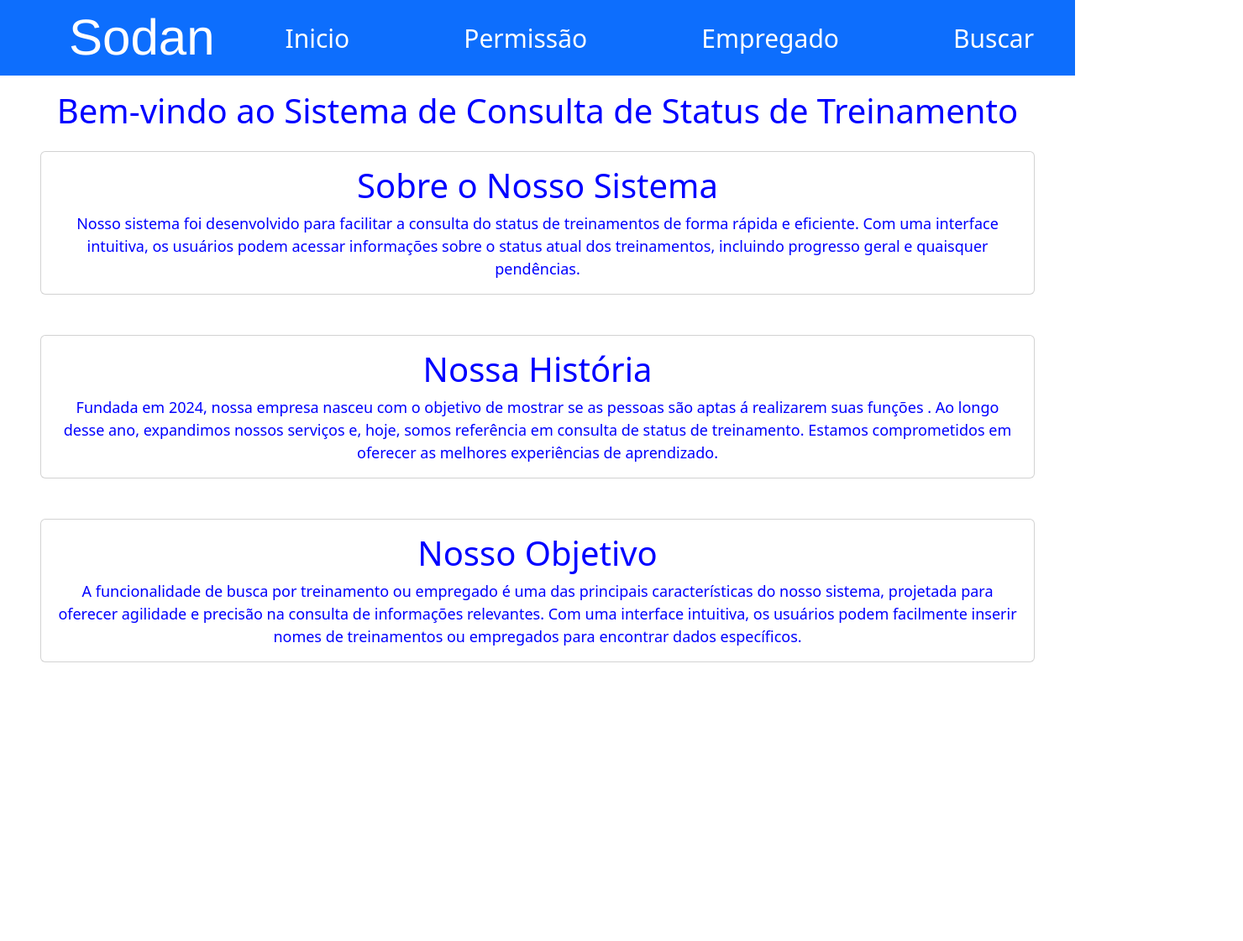
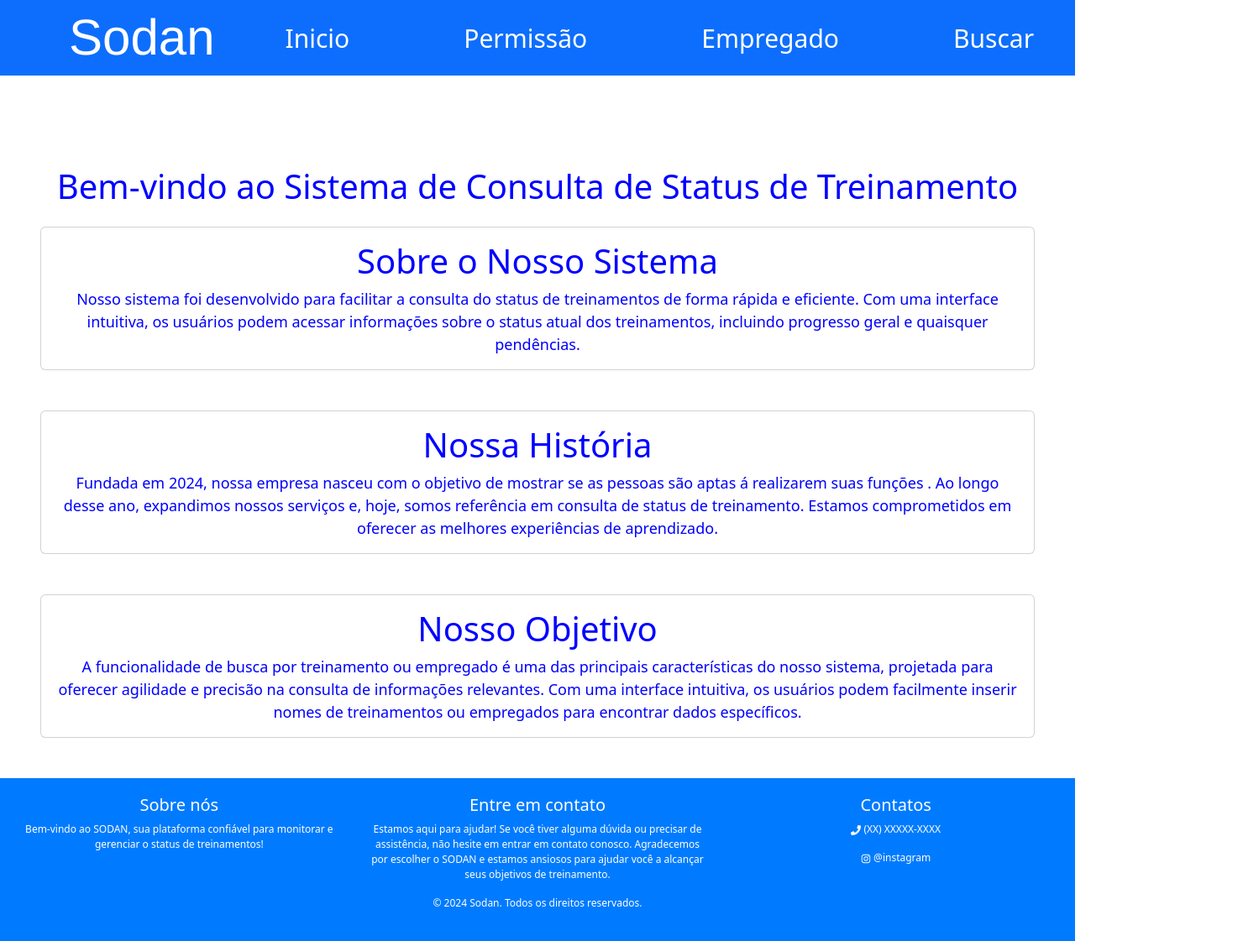
Before and after one commit to VictorioCN/Sodan, a React (Create React App) app: page /home in a window 1280 px wide. Shown: the whole page at 84% size, 1480 px wide, since content can reach past the window. Before the commit the page ends 837 px from the top, so only its background shows below. Built offline with nearby package versions, Linux system fonts and the light colour scheme.

Commit message:
Adicionando o Footer

```diff
--- a/package.json
+++ b/package.json
@@ -10,6 +10,7 @@
     "react": "^18.3.1",
     "react-bootstrap": "^2.10.5",
     "react-dom": "^18.3.1",
+    "react-icons": "^5.3.0",
     "react-router-dom": "^6.27.0",
     "react-scripts": "5.0.1",
     "web-vitals": "^2.1.4"
--- a/src/App.js
+++ b/src/App.js
@@ -2,28 +2,39 @@ import 'bootstrap/dist/css/bootstrap.css';
 import './App.css';
 
 import MyLogin from './pages/MyLogin.jsx';
-// import MyNavBar from './components/MyNavBar.jsx';
+import MyNavBar from './components/MyNavBar.jsx';
 import Permissao from './pages/Permissao.jsx';
 import Buscar from './pages/Buscar.jsx';
 import Home from './pages/Home.jsx';
+import MyFooter from './components/MyFooter.jsx';
 
-import { BrowserRouter, Route, Routes } from 'react-router-dom';
-
+import { BrowserRouter, Route, Routes, useLocation } from 'react-router-dom';
 
 function App() {
+  const location = useLocation();
+
   return (
     <div className="App">
-      <BrowserRouter>
-        {/* <MyNavBar /> */}
-        <Routes>
-          <Route path='/' element={<MyLogin/>} />
-          <Route path='/home' element={<Home/>}/>
-          <Route path='/permissao' element={<Permissao/>} />
-          <Route path='/buscar' element={<Buscar/>} />
-        </Routes>
-      </BrowserRouter>
+      {/* Renderiza o Navbar apenas se não estiver na página de login */}
+      {location.pathname !== '/' && <MyNavBar />}
+
+      <Routes>
+        <Route path='/' element={<MyLogin />} />
+        <Route path='/home' element={<Home />} />
+        <Route path='/permissao' element={<Permissao />} />
+        <Route path='/buscar' element={<Buscar />} />
+      </Routes>
+
+      {/* Renderiza o footer apenas se não estiver na página de login */}
+      {location.pathname !== '/' && <MyFooter />}
     </div>
   );
 }
 
-export default App;
+export default function AppWrapper() {
+  return (
+    <BrowserRouter>
+      <App />
+    </BrowserRouter>
+  );
+}
--- /dev/null
+++ b/src/components/MyFooter.jsx
@@ -0,0 +1,35 @@
+import React from 'react';
+import { Container, Row, Col } from 'react-bootstrap';
+import { FaPhone, FaInstagram } from 'react-icons/fa';
+import style from './MyFooter.module.css';
+
+function Footer() {
+  return (
+    <footer className={style.footer}>
+      <Container fluid> {/* Mudar para fluid */}
+        <Row>
+          <Col md={4}>
+            <h5>Sobre nós</h5>
+            <p>Bem-vindo ao SODAN, sua plataforma confiável para monitorar e gerenciar o status de treinamentos!</p>
+          </Col>
+          <Col md={4}>
+            <h5>Entre em contato</h5>
+            <p>Estamos aqui para ajudar! Se você tiver alguma dúvida ou precisar de assistência, não hesite em entrar em contato conosco. Agradecemos por escolher o SODAN e estamos ansiosos para ajudar você a alcançar seus objetivos de treinamento.</p>
+          </Col>
+          <Col md={4}>
+            <h5>Contatos</h5>
+            <p><FaPhone /> (XX) XXXXX-XXXX</p>
+            <p><FaInstagram /> @instagram</p>
+          </Col>
+        </Row>
+        <Row>
+          <Col className="text-center">
+            <p>© 2024 Sodan. Todos os direitos reservados.</p>
+          </Col>
+        </Row>
+      </Container>
+    </footer>
+  );
+}
+
+export default Footer;
--- /dev/null
+++ b/src/components/MyFooter.module.css
@@ -0,0 +1,11 @@
+.footer {
+  background-color: #007bff; /* cor de fundo */
+  padding: 20px 0; /* padding superior e inferior, ajuste conforme necessário */
+  color: white; /* cor do texto */
+  font-size: 12px; /* tamanho da fonte */
+  position: relative; /* ou fixed, dependendo do que você deseja */
+  bottom: 0;
+  left: 0;
+  width: 100%; /* ocupa toda a largura */
+  margin: 0; /* remove margens externas */
+}
--- a/src/components/MyNavBar.jsx
+++ b/src/components/MyNavBar.jsx
@@ -8,7 +8,7 @@ const MyNavBar = () => {
   return (
     <div>
         <>
-      <Navbar className={style.barra} fixed="top"  bg="primary">
+      <Navbar className={style.barra} bg="primary">
         <Container>
           <Navbar.Brand className={style.Logo} href="/home">Sodan</Navbar.Brand>
           <Nav className={style.Nav}>
--- a/src/components/MyNavBar.module.css
+++ b/src/components/MyNavBar.module.css
@@ -3,13 +3,18 @@
     text-align: left;
     font-family: 'Franklin Gothic Medium', 'Arial Narrow', Arial, sans-serif;
     color: white;
-
 }
 
 
 .barra{
     height: 90px;
     font-size:larger;
+    padding: 10px 0;
+    position: relative;
+    top: 0;
+    left: 0;
+    width: 100%;
+    z-index: 1000;
 }
 
 .Nav{
--- a/src/pages/Buscar.jsx
+++ b/src/pages/Buscar.jsx
@@ -1,7 +1,6 @@
 import React, { useState } from 'react';
 import { Form, Button, Container, Row, Col } from 'react-bootstrap';
 import style from './Buscar.module.css'
-import MyNavBar from '../components/MyNavBar.jsx';
 
 const Buscar = () => {
   const [buscarTermo, setBuscarTermo] = useState('');
@@ -15,7 +14,6 @@ const Buscar = () => {
 
   return (
     <Container className={style.container}>
-      <MyNavBar/>
       <Row className={style.row}>
         <Col md={8}>
           <Form onSubmit={handleSearch}>
--- a/src/pages/Home.jsx
+++ b/src/pages/Home.jsx
@@ -2,12 +2,10 @@
 import React from 'react';
 import { Container, Row, Col, Card } from 'react-bootstrap';
 import style from './Home.module.css'
-import MyNavBar from '../components/MyNavBar.jsx';
 
 const Home = () => {
   return (
     <Container fluid className="p-5">
-      <MyNavBar/>
       <h1 className="text-center mb-4">Bem-vindo ao Sistema de Consulta de Status de Treinamento</h1>
 
       <Row className="mb-5">
--- a/src/pages/Permissao.jsx
+++ b/src/pages/Permissao.jsx
@@ -2,12 +2,10 @@ import Button from 'react-bootstrap/Button';
 import Form from 'react-bootstrap/Form';
 import style from './Permissao.module.css'
 import Container from 'react-bootstrap/esm/Container';
-import MyNavBar from '../components/MyNavBar.jsx';
 
 const Permissao = () => {
   return (
     <div className={style.div}>
-      <MyNavBar/>
       <Container className={style.container}>
   <Form className={style.form}>
     <h1>Permissões do Gerente</h1>
```
Also changed, not shown: 1 other file (tests, documents, lock files or other folders).
